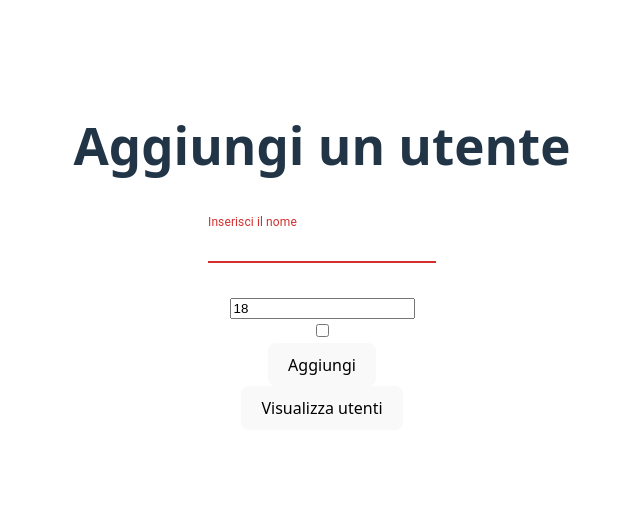
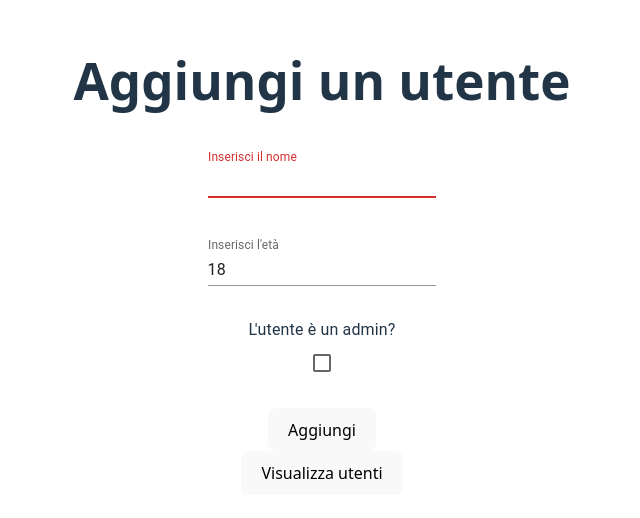
Before and after one commit to SpadaccinoNero7/software_supermercato_generico, a React (Vite) app: page /aggiungiUtente in a window 1280 px wide. Shown: the part 144-662 px from the top of the page, without its empty margins (318-958 px from the left). Built offline with nearby package versions, Linux system fonts and the light colour scheme.

Commit message:
il codice utente ora viene preso da una tabella nel db specifica e riaggiunto quando l'utente viene eliminato

```diff
--- a/src/Cards/GloabalCard.tsx
+++ b/src/Cards/GloabalCard.tsx
@@ -8,6 +8,7 @@ import DeleteIcon from "@mui/icons-material/Delete";
 import { useDispatch } from "react-redux";
 import { deleteCategorieAsync } from "../slice/categorieSlice";
 import { Link } from "react-router-dom";
+import { deleteUtentiAsync } from "../slice/utentiSlice";
 interface UtenteCardProps {
   type: string;
   data: Utenti[];
@@ -17,7 +18,13 @@ export default function GlobalCard({ type, data }: UtenteCardProps) {
   const dispatch = useDispatch();
 
   const handleDelete = (id) => {
-    dispatch(deleteCategorieAsync(id));
+    if (type === "Utenti") {
+      dispatch(deleteUtentiAsync(id));
+      return;
+    } else if (type === "Categorie") {
+      dispatch(deleteCategorieAsync(id));
+      return;
+    }
   };
   return (
     <>
@@ -39,12 +46,23 @@ export default function GlobalCard({ type, data }: UtenteCardProps) {
                   <Typography variant="body2">
                     Codice Utente: {utente.codice_utente}
                   </Typography>
+                  <DeleteIcon
+                    sx={{ cursor: "pointer", color: "red" }}
+                    onClick={() => handleDelete(utente.id)}
+                  />
                 </CardContent>
               </Card>
             ))
           ) : (
-            <Typography variant="body2" color="text.secondary">
-              Nessun utente trovato.
+            <Typography variant="body2" color="white">
+              Nessun utente trovato
+              <br />
+              Creane uno cliccando {""}
+              <Link to="/aggiungiUtente">
+                <span style={{ color: "white", textDecoration: "underline" }}>
+                  qui
+                </span>
+              </Link>
             </Typography>
           )}
         </Box>
--- /dev/null
+++ b/src/infoComponents/CheckBox.tsx
@@ -0,0 +1,24 @@
+import FormGroup from "@mui/material/FormGroup";
+import FormControlLabel from "@mui/material/FormControlLabel";
+import Checkbox from "@mui/material/Checkbox";
+import type CheckBoxProps from "./interfaces";
+
+export default function CheckBox({
+  label,
+  checked,
+  onChange,
+  labelPlacement,
+  color,
+}: CheckBoxProps) {
+  return (
+    <FormGroup>
+      <FormControlLabel
+        control={<Checkbox color={color || "default"} />}
+        label={label}
+        checked={checked}
+        onChange={onChange}
+        labelPlacement={labelPlacement || "start"}
+      />
+    </FormGroup>
+  );
+}
--- a/src/listaUtenti/AggiungiUtente.tsx
+++ b/src/listaUtenti/AggiungiUtente.tsx
@@ -4,6 +4,7 @@ import { addUtentiAsync } from "../slice/utentiSlice";
 import SnackBar from "../infoComponents/SnackBarComponent";
 import { Link } from "react-router-dom";
 import InputTesto from "../infoComponents/InputTesto";
+import CheckBox from "../infoComponents/CheckBox";
 
 export default function AggiungiUtente() {
   const [name, setName] = useState<string>("");
@@ -56,18 +57,24 @@ export default function AggiungiUtente() {
         onChange={(e) => setName(e.target.value)}
       />
       <br />
-      <input
-        type="number"
+      <InputTesto
         value={age}
-        min={18}
-        onChange={(e) => setAge(Number(e.target.value))}
-        placeholder="Età"
+        label="Inserisci l'età"
+        color="warning"
+        onChange={(e) => {
+          const soloNumeriDueCifre = e.target.value
+            .replace(/[^0-9]/g, "")
+            .slice(0, 2);
+          setAge(soloNumeriDueCifre);
+        }}
       />
       <br />
-      <input
-        type="checkbox"
+      <CheckBox
         checked={isAdmin}
         onChange={(e) => setIsAdmin(e.target.checked)}
+        label="L'utente è un admin?"
+        labelPlacement="top"
+        color="secondary"
       />
       <br />
       <button type="submit" onClick={handleAdd}>
--- a/src/slice/utentiSlice.ts
+++ b/src/slice/utentiSlice.ts
@@ -24,6 +24,14 @@ export const addUtentiAsync = createAsyncThunk(
 });
 
     return response.data;
+  }
+);
+
+export const deleteUtentiAsync = createAsyncThunk(
+  "utenti/deleteUtentiAsync",
+  async (id) => {
+    await axios.delete(`${PORT}/api/utenti/${id}`);
+    return id;
   }
 );
 
@@ -62,6 +70,18 @@ const utentiSlice = createSlice({
         state.loading = false;
         state.error = action.error.message;
       })
+      .addCase(deleteUtentiAsync.pending, (state) => {
+        state.loading = true;
+        state.error = null;
+      })
+      .addCase(deleteUtentiAsync.fulfilled, (state, action) => {
+        state.loading = false;
+        state.data = state.data.filter((utenti) => utenti.id !== action.payload);
+      })
+      .addCase(deleteUtentiAsync.rejected, (state, action) => {
+        state.loading = false;
+        state.error = action.error.message;
+      })
   },
 });
 
```
Also changed, not shown: src/infoComponents/interfaces.ts (+8 -0 lines), 1 other file (tests, documents, lock files or other folders).
